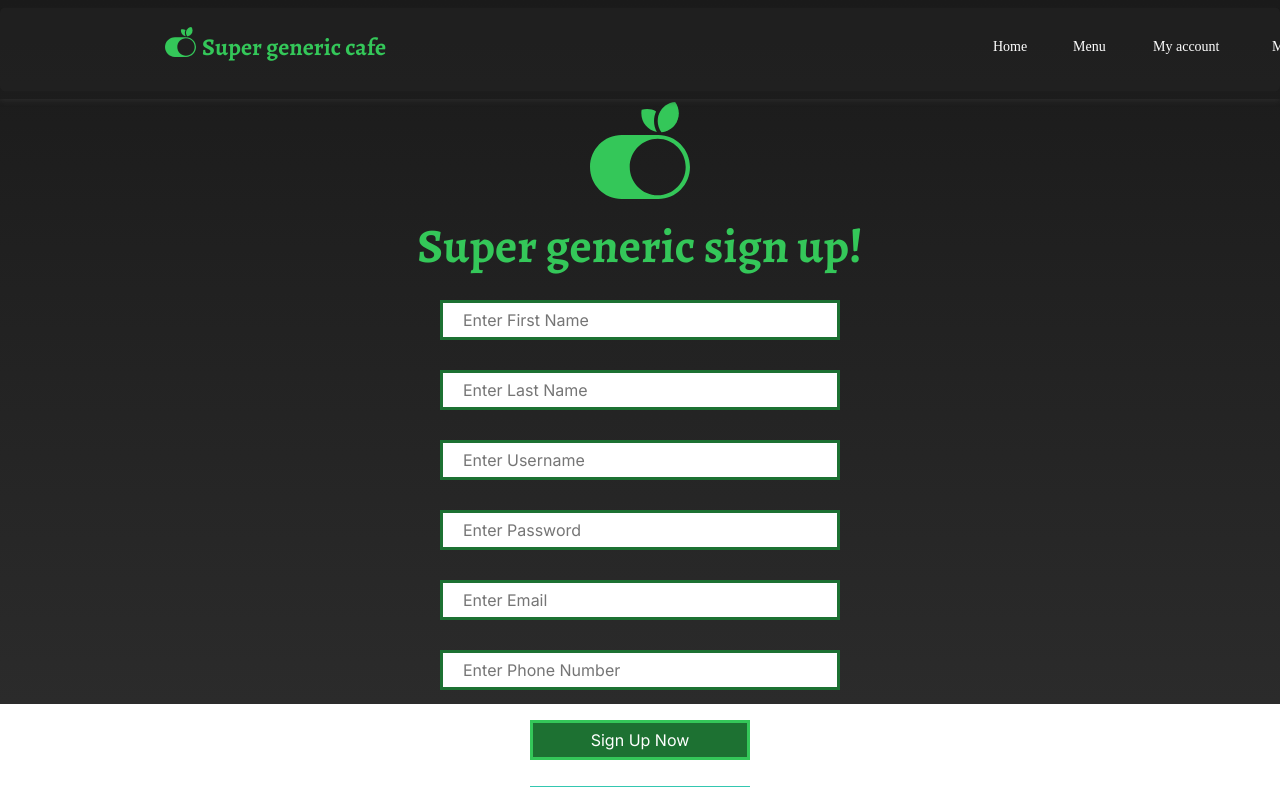
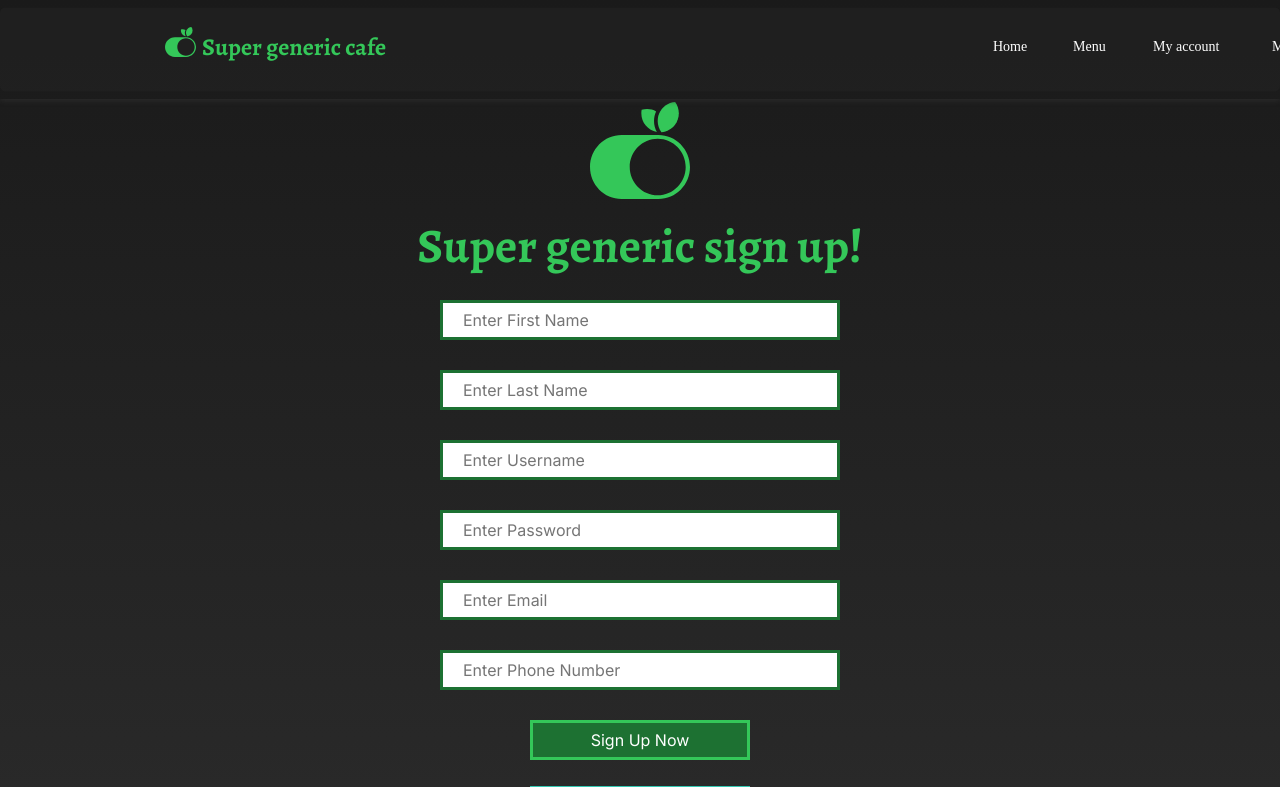
Before and after one commit to MatthewHummel/CSI3370_Project, a Vue app: page /signup in a window 1280 px wide. Shown: the top 787 px of the page. Built offline with nearby package versions, Linux system fonts and the light colour scheme; a web font is replaced by a local one; what @lottiefiles/vue-lottie-player would draw is missing.

Commit message:
Fixed css causing display cropping

```diff
--- a/src/views/SignUp.vue
+++ b/src/views/SignUp.vue
@@ -141,7 +141,7 @@ export default {
 
 .background {
     background-image: linear-gradient(180deg, rgba(26, 26, 26, 1) 0%, rgba(43, 43, 43, 1) 100%);
-    height: 55vw;
+    height: 70vw;
 }
 
 .logo {
@@ -384,7 +384,7 @@ export default {
   left: 0px;
   width: 100%;
   display: flex;
-  position: absolute;
+  position: relative;
   align-items: flex-start;
   flex-shrink: 0;
   border-color: transparent;
```
